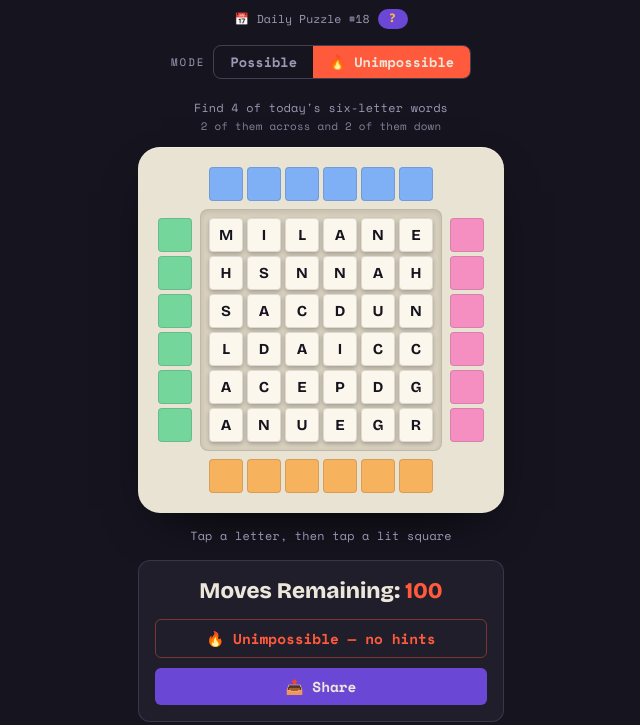
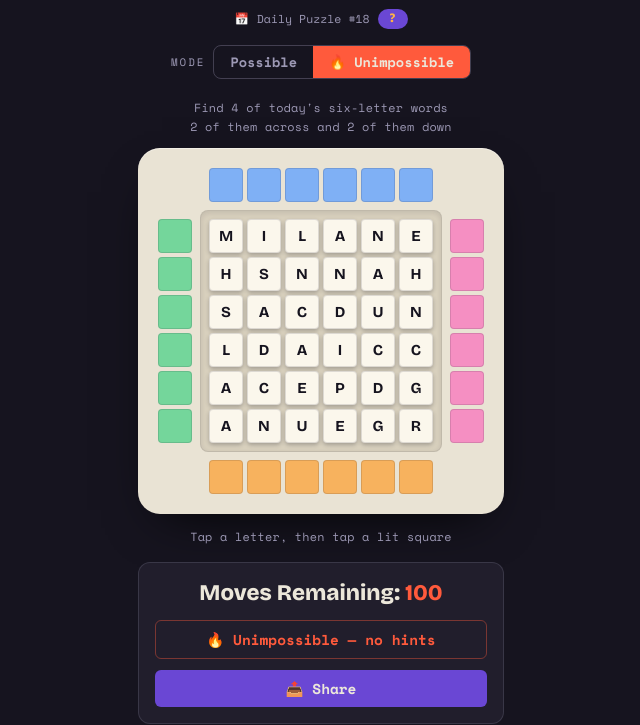
Before and after one commit to directionay-guy/unimpossible, a plain HTML site: page index.html in a window 1280 px wide. Shown: the part 101-826 px from the top of the page, without its empty margins (319-959 px from the left). Drawn offline with nearby package versions, Linux system fonts and the light colour scheme.

Commit message:
Update styles.css

```diff
--- a/game/styles.css
+++ b/game/styles.css
@@ -258,10 +258,9 @@ button:disabled { cursor: not-allowed; }
   letter-spacing: 0.02em;
   line-height: 1.5;
 }
-/* the two goal lines are a pair: first line tight to the second, second slightly
-   quieter and carrying the bottom margin */
+/* the two goal lines are an equal pair — same size and weight, just sitting
+   tight together as one two-line instruction */
 .goal-main { margin-bottom: 2px; }
-.goal-sub { font-size: 0.68rem; opacity: 0.82; }
 
 .panel {
   width: 100%;
```
